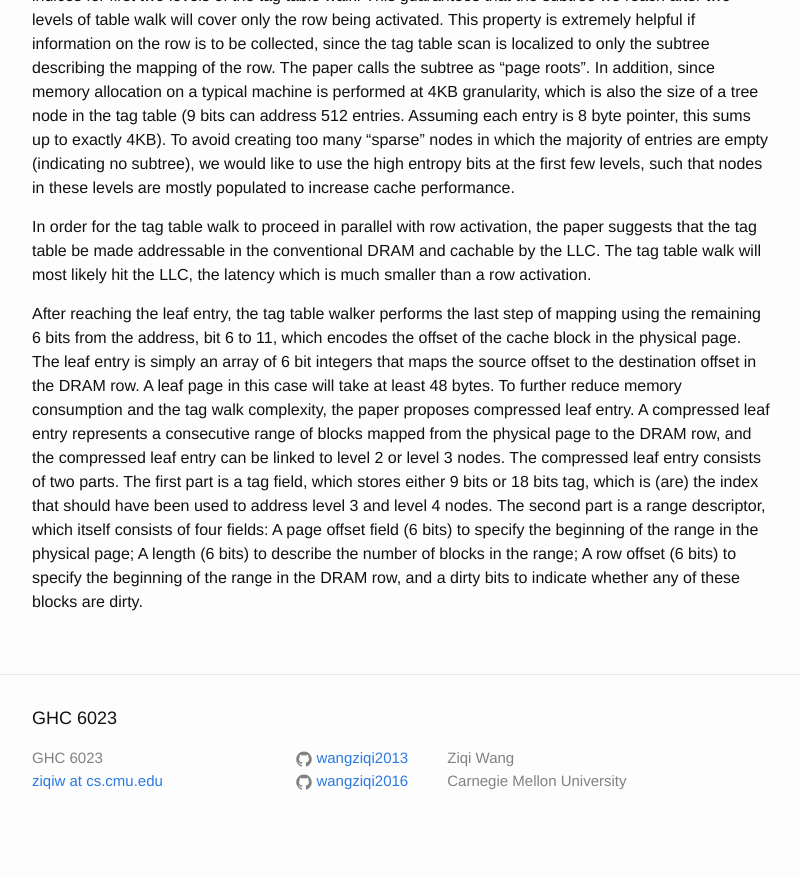
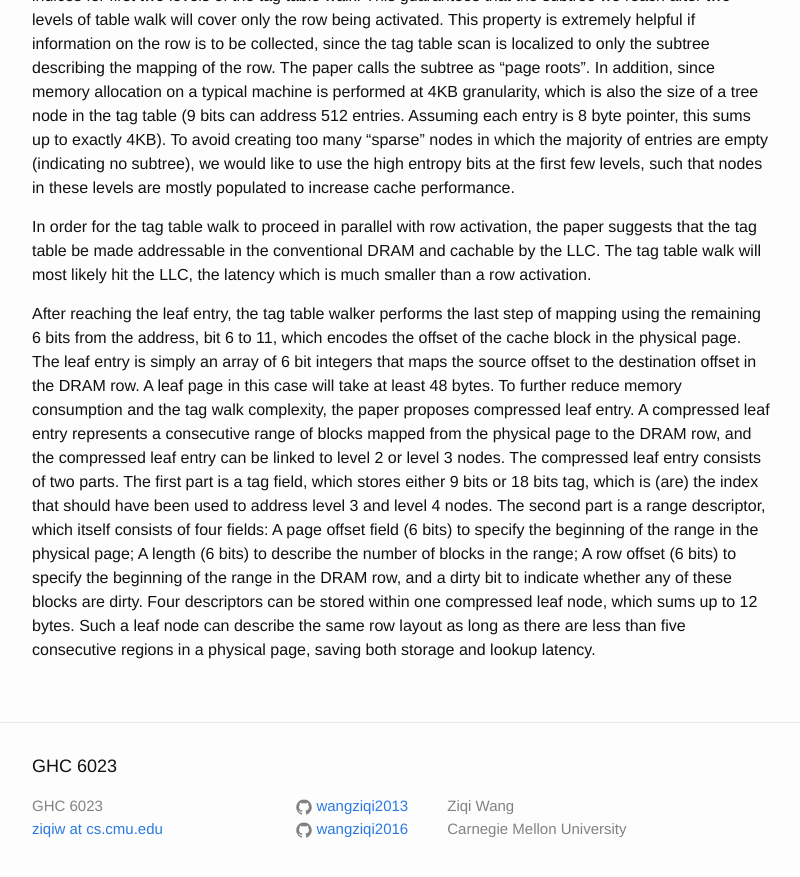
Before and after one commit to wangziqi2013/wangziqi2013.github.io, a Jekyll site: the page built from _posts/2019-09-01-tag-tables.markdown, in a window 1280 px wide and 900 px high, scrolled down 1774 px. Shown: the top 877 px of the window, without its empty margins (238-1038 px from the left). Built offline with Jekyll 4.4.1, drawn with Linux system fonts in a browser that asks for light colours; before the commit the page ends 2626 px from its top, so only the background shows below that.

Commit message:
Finish compressed leaf node

```diff
--- a/_posts/2019-09-01-tag-tables.markdown
+++ b/_posts/2019-09-01-tag-tables.markdown
@@ -85,4 +85,6 @@ of two parts. The first part is a tag field, which stores either 9 bits or 18 bi
 should have been used to address level 3 and level 4 nodes. The second part is a range descriptor, which itself consists
 of four fields: A page offset field (6 bits) to specify the beginning of the range in the physical page; A length (6 bits)
 to describe the number of blocks in the range; A row offset (6 bits) to specify the beginning of the range in the DRAM row,
-and a dirty bits to indicate whether any of these blocks are dirty.
+and a dirty bit to indicate whether any of these blocks are dirty. Four descriptors can be stored within one compressed
+leaf node, which sums up to 12 bytes. Such a leaf node can describe the same row layout as long as there are less than
+five consecutive regions in a physical page, saving both storage and lookup latency.
```
